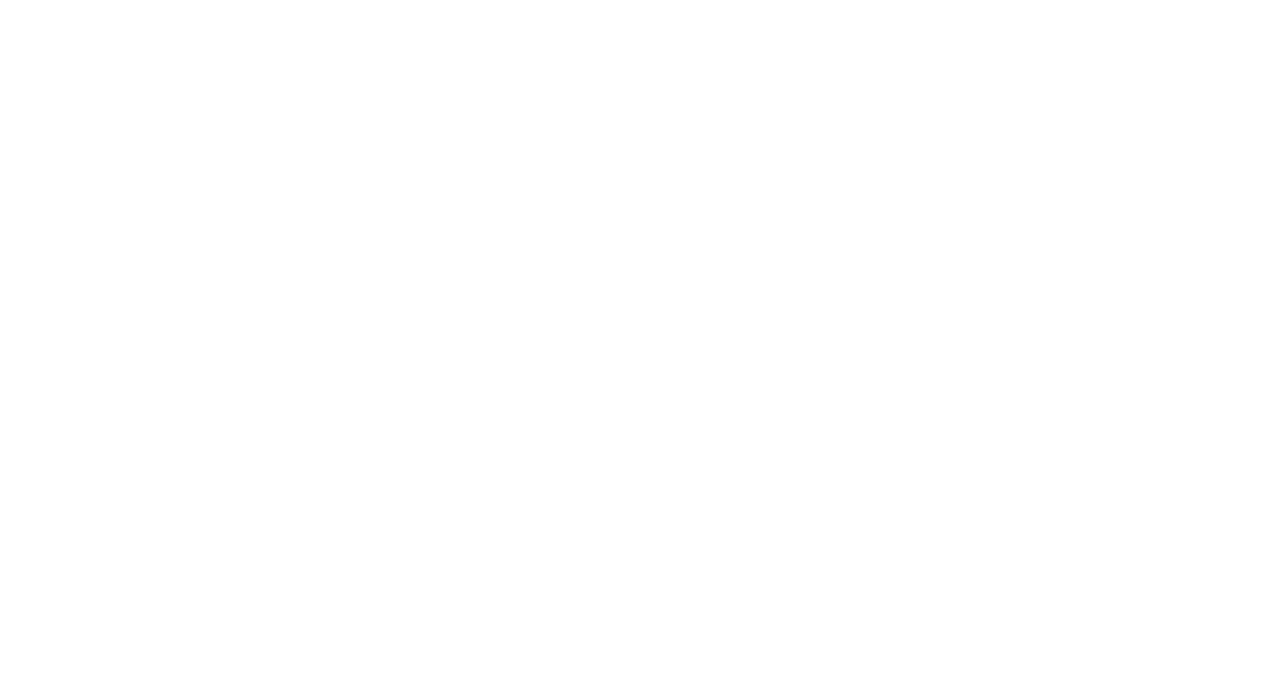
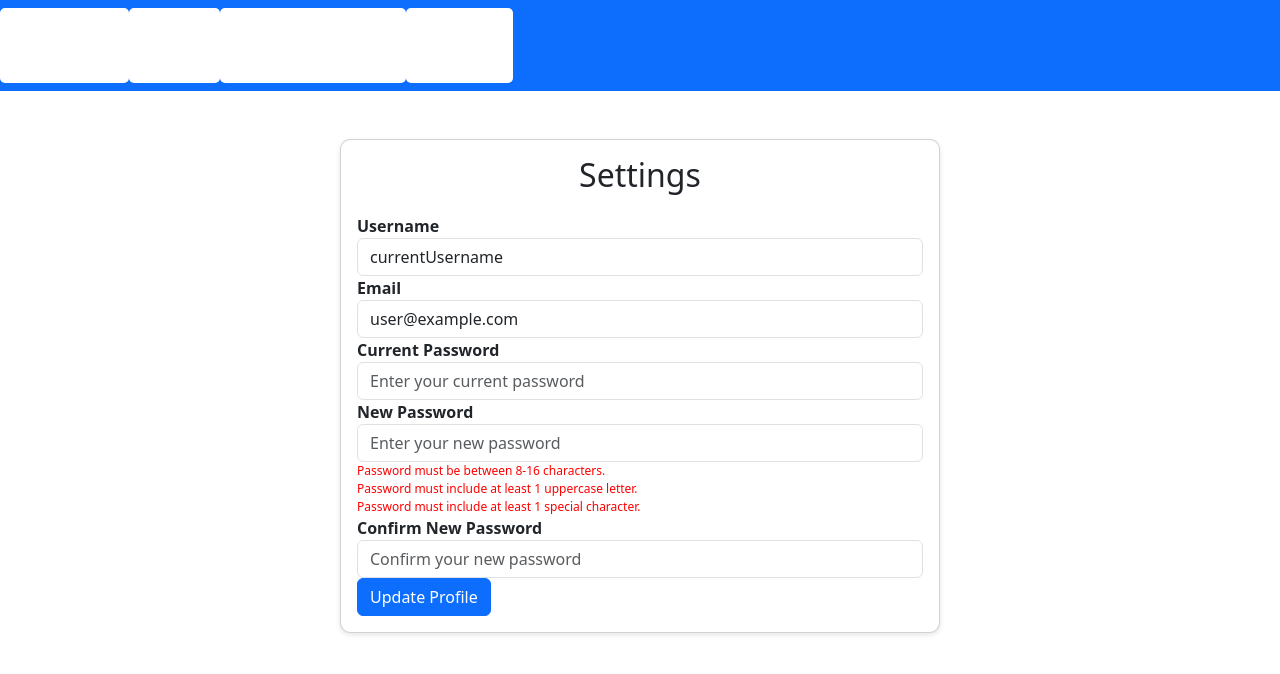
Before and after one commit to erayozturkk/AirlineManagement, a React (Create React App) app in the folder roster-app/client/: page /settings in a window 1280 px wide. Before the commit this address had no page. Shown: the top 674 px of the page. Built offline with nearby package versions, Linux system fonts and the light colour scheme; sample sign-in values are in the browser's storage.

Commit message:
Token check for some pages
Dashboard, viewflight, settings, forgot-pass, etc

```diff
--- a/roster-app/client/src/App.js
+++ b/roster-app/client/src/App.js
@@ -7,6 +7,8 @@ import ForgotPasswordPage from './ForgotPassword';
 import DashboardAdmin from './DashboardAdmin';
 import ViewFlight from './viewFlight';
 import SeatMap from './SeatMap';
+import PrivateRoute from './PrivateRoute';
+import SettingsPage from './SettingsPage';
 
 function App() {
     return (
@@ -15,10 +17,46 @@ function App() {
                 <Route path="/" element={<HomePage />} />
                 <Route path="/login" element={<LogInPage />} />
                 <Route path="/signup" element={<SignUpPage />} />
-                <Route path="/forgot-password" element={<ForgotPasswordPage />} />
-                <Route path="/dashboard" element={<DashboardAdmin />} />
-                <Route path="/viewFlight" element={<ViewFlight />} />
-                <Route path="/seatMap" element={<SeatMap />} />
+                <Route
+                    path="/forgot-password"
+                    element={
+                        <PrivateRoute>
+                            <ForgotPasswordPage />
+                        </PrivateRoute>
+                    }
+                />
+                <Route
+                    path="/dashboard"
+                    element={
+                        <PrivateRoute>
+                            <DashboardAdmin />
+                        </PrivateRoute>
+                    }
+                />
+                <Route
+                    path="/viewFlight"
+                    element={
+                        <PrivateRoute>
+                            <ViewFlight />
+                        </PrivateRoute>
+                    }
+                />
+                <Route
+                    path="/seatMap"
+                    element={
+                        <PrivateRoute>
+                            <SeatMap />
+                        </PrivateRoute>
+                    }
+                />
+                <Route
+                    path="/settings"
+                    element={
+                        <PrivateRoute>
+                            <SettingsPage/>
+                        </PrivateRoute>
+                    }
+                />
             </Routes>
         </BrowserRouter>
     );
--- a/roster-app/client/src/DashboardAdmin.js
+++ b/roster-app/client/src/DashboardAdmin.js
@@ -65,6 +65,12 @@ const DashboardAdmin = () => {
         });
     };
 
+    const logout = () => {
+        localStorage.removeItem('token');
+        navigate('/login');
+    };
+
+
     return (
         <div className='dashboard-page'>
             <nav className='dashboard-navbar'>
@@ -72,7 +78,7 @@ const DashboardAdmin = () => {
                     <img src="./logowhite.png" alt="Logo" className="logo" />
                 </Link>
                 <h1 className='header'>Admin Dashboard</h1>
-                <Link to="/login" className='nav-item-logout'>Sign Out</Link>
+                <a href="/login" onClick={logout} className='nav-item-logout'>Sign Out</a>
                 <Link to="/settings" className='nav-item'>Settings</Link>
             </nav>
             <div className='dashboard-header'>
--- /dev/null
+++ b/roster-app/client/src/Navbar.js
@@ -0,0 +1,24 @@
+import React from 'react';
+import { Link } from 'react-router-dom';
+import 'bootstrap/dist/css/bootstrap.min.css';
+
+const Navbar = () => (
+    <nav className='navbar navbar-expand-lg navbar-dark bg-primary'>
+        <div className='navbar-nav'>
+            <li className='nav-item'>
+                <Link className='nav-link' to="/dashboard">Dashboard</Link>
+            </li>
+            <li className='nav-item'>
+                <Link className='nav-link' to="/">Home</Link>
+            </li>
+            <li className='nav-item'>
+                <Link className='nav-link' to="/management">User Management</Link>
+            </li>
+            <li className='nav-item'>
+                <Link className='nav-link' to="/settings">Settings</Link>
+            </li>
+        </div>
+    </nav>
+);
+
+export default Navbar;
--- /dev/null
+++ b/roster-app/client/src/PrivateRoute.js
@@ -0,0 +1,10 @@
+// PrivateRoute.js
+import React from 'react';
+import { Navigate } from 'react-router-dom';
+
+const PrivateRoute = ({ children }) => {
+    const isAuthenticated = !!localStorage.getItem('token');
+    return isAuthenticated ? children : <Navigate to="/login" />;
+};
+
+export default PrivateRoute;
--- /dev/null
+++ b/roster-app/client/src/SettingsPage.css
@@ -0,0 +1,27 @@
+.valid {
+    color: green;
+}
+
+.invalid {
+    color: red;
+}
+
+.container {
+    margin-top: 20px;
+}
+
+.card {
+    max-width: 600px;
+    margin: 0 auto;
+    border-radius: 10px;
+    box-shadow: 0 2px 5px rgba(0, 0, 0, 0.1);
+}
+
+.card-title {
+    text-align: center;
+    margin-bottom: 20px;
+}
+
+.form-group label {
+    font-weight: bold;
+}
--- /dev/null
+++ b/roster-app/client/src/SettingsPage.js
@@ -0,0 +1,159 @@
+import React, { useState } from 'react';
+import axios from 'axios';
+import { useNavigate } from 'react-router-dom';
+import 'bootstrap/dist/css/bootstrap.min.css';
+import './SettingsPage.css';
+import Navbar from './Navbar';
+
+const SettingsPage = () => {
+    const [userData, setUserData] = useState({
+        username: 'currentUsername', // Replace with actual data from your state or props
+        email: 'user@example.com', // Replace with actual data from your state or props
+        currentPassword: '',
+        newPassword: '',
+        confirmNewPassword: '',
+    });
+
+    const [passwordValidations, setPasswordValidations] = useState({
+        length: false,
+        uppercase: false,
+        specialChar: false,
+    });
+
+    const { username, email, currentPassword, newPassword, confirmNewPassword } = userData;
+    const navigate = useNavigate();
+
+    const validatePassword = (password) => {
+        const length = password.length >= 8 && password.length <= 16;
+        const uppercase = /[A-Z]/.test(password);
+        const specialChar = /[!@#$%^&*(),.?":{}|<>]/.test(password);
+
+        setPasswordValidations({ length, uppercase, specialChar });
+    };
+
+    const handleChange = (e) => {
+        setUserData({ ...userData, [e.target.name]: e.target.value });
+        if (e.target.name === 'newPassword') {
+            validatePassword(e.target.value);
+        }
+        if (e.target.name === 'confirmNewPassword') {
+            if (e.target.value !== newPassword) {
+                e.target.setCustomValidity("Passwords don't match!");
+            } else {
+                e.target.setCustomValidity('');
+            }
+        }
+    };
+
+    const handleSubmit = async (e) => {
+        e.preventDefault();
+        if (newPassword !== confirmNewPassword) {
+            alert("Passwords don't match! Please try again.");
+            return;
+        }
+        try {
+            const config = {
+                headers: {
+                    'Content-Type': 'application/json',
+                },
+            };
+            const body = JSON.stringify({ currentPassword, newPassword });
+            const response = await axios.post('http://localhost:5001/auth/update-password', body, config);
+
+            if (response.status === 200) {
+                console.log('Password updated successfully:', response.data);
+                navigate('/dashboard');
+            }
+        } catch (err) {
+            console.error('Update Error:', err.response ? err.response.data : err);
+            alert(err.response ? err.response.data.message : 'An error occurred. Please try again.');
+        }
+    };
+
+    return (
+        <div className='container-fluid p-0'>
+            <Navbar />
+            <div className='container mt-5'>
+                <div className='card'>
+                    <div className='card-body'>
+                        <h2 className='card-title'>Settings</h2>
+                        <form onSubmit={handleSubmit}>
+                            <div className='form-group'>
+                                <label htmlFor='username'>Username</label>
+                                <input
+                                    type='text'
+                                    className='form-control'
+                                    id='username'
+                                    name='username'
+                                    value={username}
+                                    readOnly
+                                />
+                            </div>
+                            <div className='form-group'>
+                                <label htmlFor='email'>Email</label>
+                                <input
+                                    type='email'
+                                    className='form-control'
+                                    id='email'
+                                    name='email'
+                                    value={email}
+                                    readOnly
+                                />
+                            </div>
+                            <div className='form-group'>
+                                <label htmlFor='currentPassword'>Current Password</label>
+                                <input
+                                    type='password'
+                                    className='form-control'
+                                    id='currentPassword'
+                                    name='currentPassword'
+                                    value={currentPassword}
+                                    onChange={handleChange}
+                                    placeholder='Enter your current password'
+                                />
+                            </div>
+                            <div className='form-group'>
+                                <label htmlFor='newPassword'>New Password</label>
+                                <input
+                                    type='password'
+                                    className='form-control'
+                                    id='newPassword'
+                                    name='newPassword'
+                                    value={newPassword}
+                                    onChange={handleChange}
+                                    placeholder='Enter your new password'
+                                />
+                            </div>
+                            <div className='password-validations'>
+                                <p className={passwordValidations.length ? 'valid' : 'invalid'}>
+                                    Password must be between 8-16 characters.
+                                </p>
+                                <p className={passwordValidations.uppercase ? 'valid' : 'invalid'}>
+                                    Password must include at least 1 uppercase letter.
+                                </p>
+                                <p className={passwordValidations.specialChar ? 'valid' : 'invalid'}>
+                                    Password must include at least 1 special character.
+                                </p>
+                            </div>
+                            <div className='form-group'>
+                                <label htmlFor='confirmNewPassword'>Confirm New Password</label>
+                                <input
+                                    type='password'
+                                    className='form-control'
+                                    id='confirmNewPassword'
+                                    name='confirmNewPassword'
+                                    value={confirmNewPassword}
+                                    onChange={handleChange}
+                                    placeholder='Confirm your new password'
+                                />
+                            </div>
+                            <button type='submit' className='btn btn-primary'>Update Profile</button>
+                        </form>
+                    </div>
+                </div>
+            </div>
+        </div>
+    );
+};
+
+export default SettingsPage;
```
Also changed, not shown: roster-app/client/src/settings.js (added), 1 other file (tests, documents, lock files or other folders).
